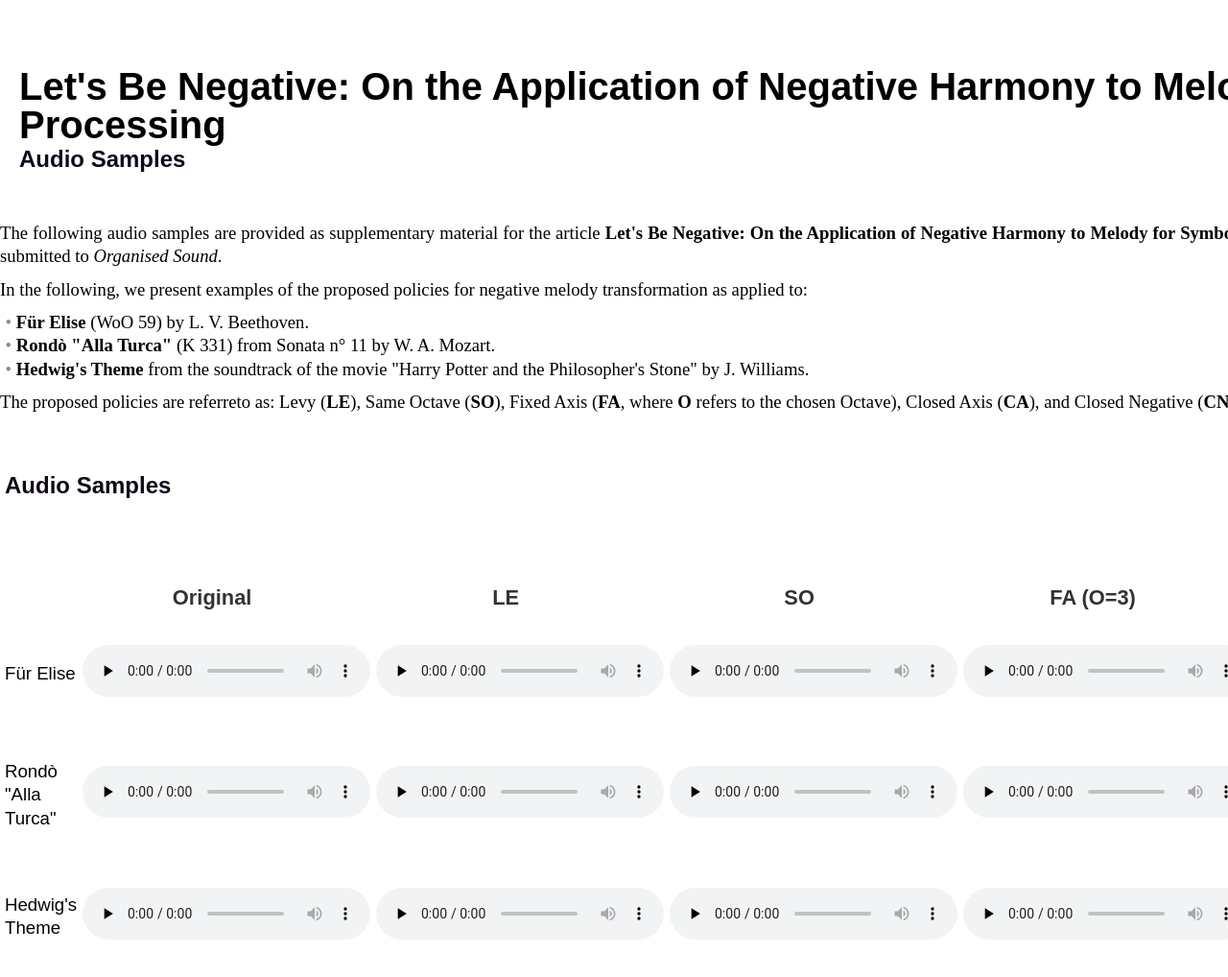
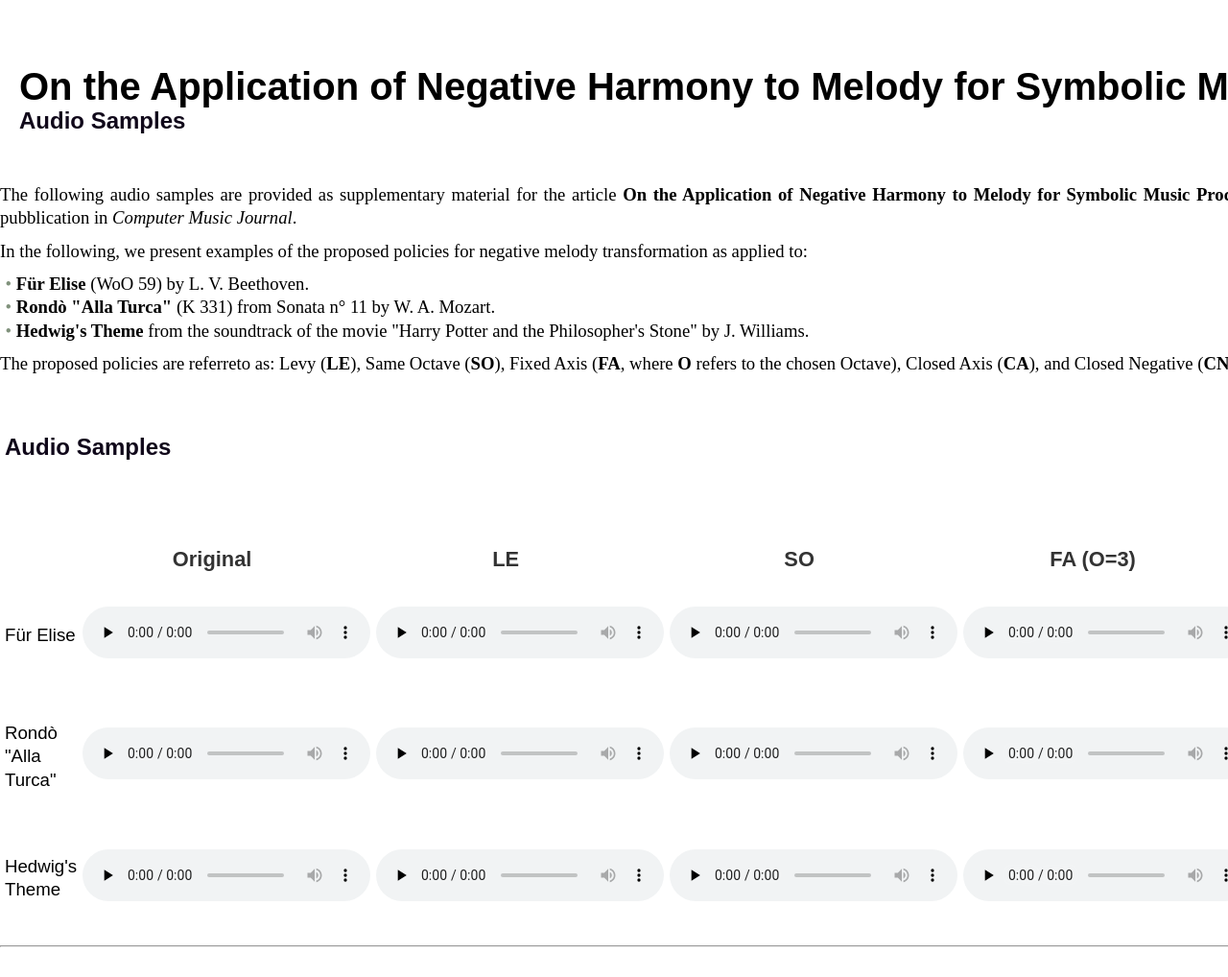
Before and after one commit to riccardogiampiccolo/negative-melody, a plain HTML site: page index.html in a window 1280 px wide. Shown: the top 1018 px of the page at 96% size. Drawn offline with Linux system fonts and the light colour scheme.

Commit message:
Update index.html

```diff
--- a/index.html
+++ b/index.html
@@ -4,7 +4,7 @@
 <head>
 
     <meta charset="utf-8" />
-    <title>Let's Be Negative: On the Application of Negative Harmony to Melody for Symbolic Music Processing</title>
+    <title>On the Application of Negative Harmony to Melody for Symbolic Music Processing</title>
     <link rel="icon" type="image/x-icon" href="images/favicon.ico">
     <link rel="stylesheet" type="text/css" href="style.css">
 </head>
@@ -15,7 +15,7 @@
             <table border="0">
                 <tr>
                     <td>
-                        <h1>Let's Be Negative: On the Application of Negative Harmony to Melody for Symbolic Music Processing</h1>
+                        <h1>On the Application of Negative Harmony to Melody for Symbolic Music Processing</h1>
                         <h2>Audio Samples</h2>
                     </td>
                 </tr>
@@ -40,7 +40,7 @@
 
 
          <p>
-            The following audio samples are provided as supplementary material for the article <b>Let's Be Negative: On the Application of Negative Harmony to Melody for Symbolic Music Processing</b>, authored by R. Giampiccolo, A. Bernardini, and A. Sarti, and submitted to <em>Organised Sound</em>.
+            The following audio samples are provided as supplementary material for the article <b>On the Application of Negative Harmony to Melody for Symbolic Music Processing</b>, authored by R. Giampiccolo, A. Bernardini, and A. Sarti, and accepted for pubblication in <em>Computer Music Journal</em>.
 			</p>
 
          <p>
```
